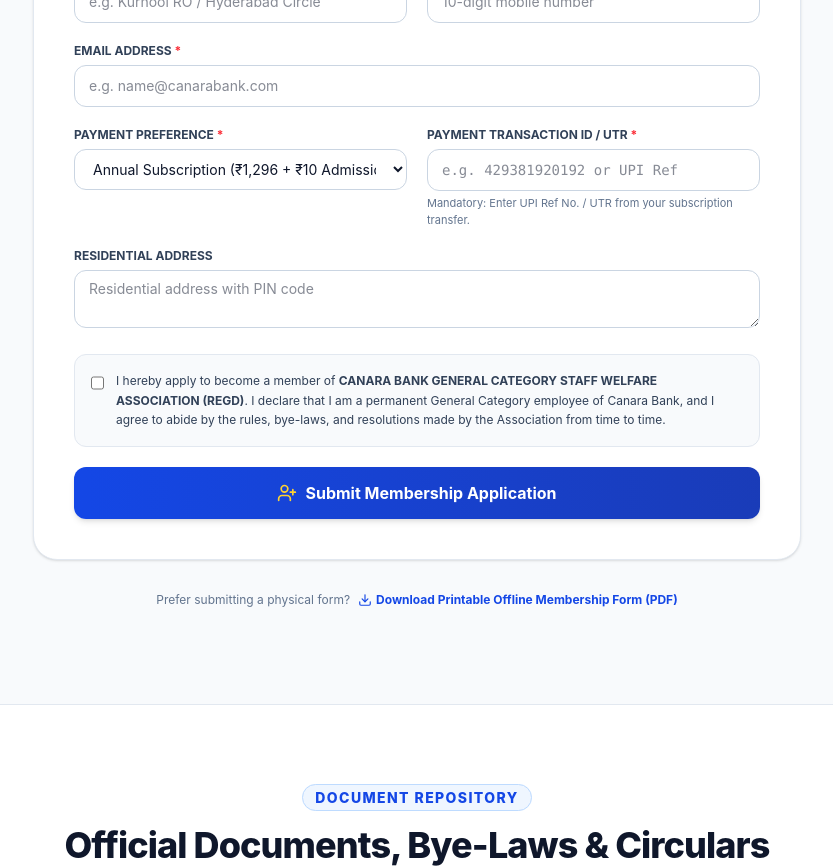
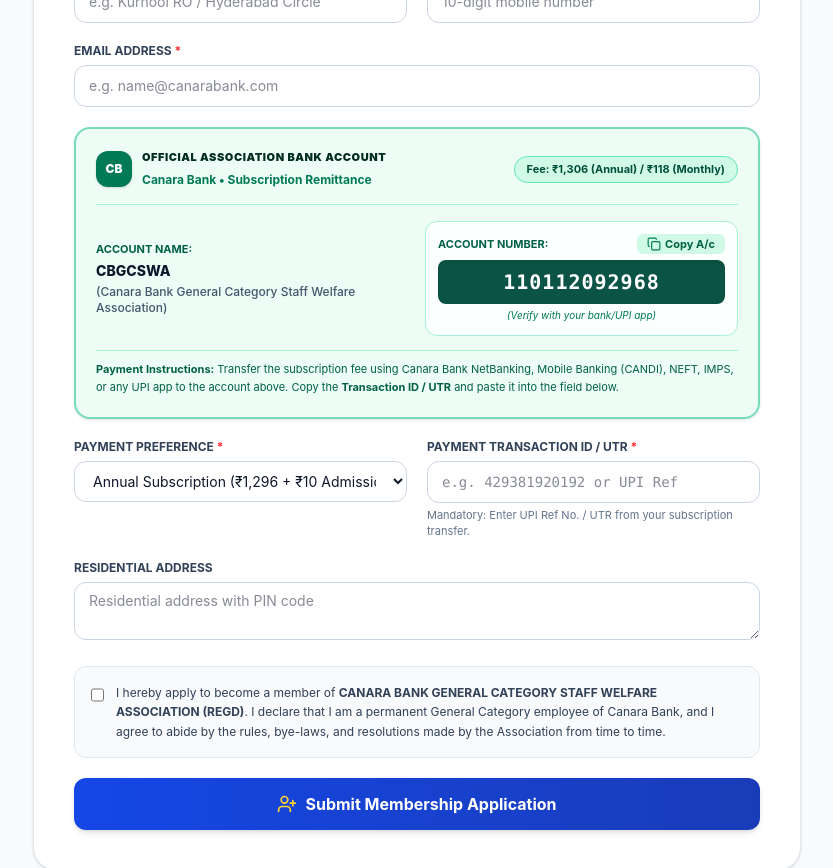
Before and after one commit to Farooqsmd/cbgcswa-portal, a React (Vite) app: page / in a window 1280 px wide. Shown: the part 6920-7788 px from the top of the page, without its empty margins (223-1056 px from the left). Built offline with nearby package versions, Linux system fonts and the light colour scheme.

Commit message:
Add official Canara Bank account details to Membership, Contact, and Footer

```diff
--- a/src/components/ContactSection.jsx
+++ b/src/components/ContactSection.jsx
@@ -1,8 +1,9 @@
 import React, { useState } from 'react';
-import { MapPin, Mail, Phone, Send, CheckCircle2, Building2, Clock } from 'lucide-react';
+import { MapPin, Mail, Phone, Send, CheckCircle2, Building2, Clock, Copy, Check, CreditCard } from 'lucide-react';
 import { associationInfo } from '../data/associationData';
 
 export default function ContactSection() {
+  const [copied, setCopied] = useState(false);
   const [formSubmitted, setFormSubmitted] = useState(false);
   const [formData, setFormData] = useState({
     name: '',
@@ -93,6 +94,78 @@ export default function ContactSection() {
                     <div className="text-[11px] text-slate-400 font-semibold uppercase">Availability</div>
                     <span className="font-semibold text-slate-700">Bank Working Hours &amp; Weekends</span>
                   </div>
+                </div>
+              </div>
+            </div>
+
+            {/* Official Bank Account Details */}
+            <div className="bg-emerald-50/90 border-2 border-emerald-500/40 p-6 rounded-2xl shadow-sm space-y-3.5">
+              <div className="flex items-center justify-between">
+                <div className="flex items-center gap-2">
+                  <div className="w-8 h-8 rounded-lg bg-emerald-700 text-white flex items-center justify-center font-bold text-xs shadow-sm">
+                    CB
+                  </div>
+                  <div>
+                    <span className="text-[11px] font-black uppercase text-emerald-950 tracking-wider block">
+                      Association Bank Account
+                    </span>
+                    <span className="text-[11px] text-emerald-700 font-semibold">
+                      Canara Bank Official Account
+                    </span>
+                  </div>
+                </div>
+                <button
+                  type="button"
+                  onClick={() => {
+                    navigator?.clipboard?.writeText(associationInfo.bankAccount?.accountNumber || '110112092968');
+                    setCopied(true);
+                    setTimeout(() => setCopied(false), 2500);
+                  }}
+                  className="text-xs font-bold text-emerald-800 hover:text-emerald-950 flex items-center gap-1 cursor-pointer bg-emerald-100 hover:bg-emerald-200 px-2.5 py-1 rounded-md transition-colors"
+                >
+                  {copied ? (
+                    <>
+                      <Check className="w-3.5 h-3.5 text-emerald-700" />
+                      <span>Copied!</span>
+                    </>
+                  ) : (
+                    <>
+                      <Copy className="w-3.5 h-3.5 text-emerald-700" />
+                      <span>Copy No.</span>
+                    </>
+                  )}
+                </button>
+              </div>
+
+              <div>
+                <span className="text-[11px] font-bold uppercase text-emerald-800 block mb-0.5">
+                  Account Name:
+                </span>
+                <div className="text-sm font-extrabold text-slate-900">
+                  {associationInfo.bankAccount.shortAccountName}
+                </div>
+                <div className="text-xs text-slate-600">
+                  (Canara Bank General Category Staff Welfare Association)
+                </div>
+              </div>
+
+              <div>
+                <span className="text-[11px] font-bold uppercase text-emerald-800 block mb-1">
+                  Account Number:
+                </span>
+                <div
+                  onClick={() => {
+                    navigator?.clipboard?.writeText(associationInfo.bankAccount?.accountNumber || '110112092968');
+                    setCopied(true);
+                    setTimeout(() => setCopied(false), 2500);
+                  }}
+                  title="Click to copy account number"
+                  className="bg-[#0b5345] hover:bg-[#084237] text-white font-mono font-black text-lg py-2 px-3 rounded-xl text-center tracking-wider shadow-inner cursor-pointer transition-colors"
+                >
+                  {associationInfo.bankAccount.accountNumber}
+                </div>
+                <div className="text-[10px] text-emerald-700 italic text-center mt-1">
+                  ({associationInfo.bankAccount.verificationNote})
                 </div>
               </div>
             </div>
--- a/src/components/Footer.jsx
+++ b/src/components/Footer.jsx
@@ -54,6 +54,9 @@ export default function Footer() {
             <div className="pt-2 space-y-1">
               <div>Email: <a href={`mailto:${associationInfo.email}`} className="text-amber-400 hover:underline">{associationInfo.email}</a></div>
               <div>Phone: <a href={`tel:${associationInfo.phone}`} className="text-white font-bold">{associationInfo.phone}</a></div>
+              <div className="text-slate-400 text-[11px] pt-1">
+                Canara Bank A/c: <span className="font-mono text-amber-300 font-bold">{associationInfo.bankAccount?.accountNumber || '110112092968'}</span>
+              </div>
             </div>
           </div>
         </div>
--- a/src/components/MembershipSection.jsx
+++ b/src/components/MembershipSection.jsx
@@ -16,7 +16,8 @@ import {
   X,
   UploadCloud,
   Lock,
-  ArrowRight
+  ArrowRight,
+  Copy
 } from 'lucide-react';
 import { associationInfo } from '../data/associationData';
 
@@ -54,7 +55,17 @@ export default function MembershipSection() {
   const [searchError, setSearchError] = useState('');
   const [updatingPhoto, setUpdatingPhoto] = useState(false);
   const [photoUpdateSuccess, setPhotoUpdateSuccess] = useState(false);
+  const [copiedAccount, setCopiedAccount] = useState(false);
   const cardPhotoInputRef = useRef(null);
+
+  const handleCopyAccountNo = () => {
+    const accNo = associationInfo.bankAccount?.accountNumber || '110112092968';
+    if (navigator?.clipboard?.writeText) {
+      navigator.clipboard.writeText(accNo);
+      setCopiedAccount(true);
+      setTimeout(() => setCopiedAccount(false), 2500);
+    }
+  };
 
   const GOOGLE_SCRIPT_URL = 'https://script.google.com/macros/s/AKfycbyBYqrpI9_1dLlVt69aOswwb-cdw_36AQa7LUzZGG-eiqFsyECWm0cgR7pVEckl7yoKuA/exec';
 
@@ -621,6 +632,82 @@ export default function MembershipSection() {
                         placeholder="e.g. name@canarabank.com"
                         className="w-full px-3.5 py-2.5 text-sm rounded-xl border border-slate-300 focus:border-blue-600 focus:ring-2 focus:ring-blue-100 outline-none transition-all"
                       />
+                    </div>
+
+                    {/* Official Association Bank Account Details Card */}
+                    <div className="bg-emerald-50/90 border-2 border-emerald-500/50 rounded-2xl p-5 shadow-sm">
+                      <div className="flex flex-col sm:flex-row sm:items-center justify-between gap-2.5 pb-3.5 border-b border-emerald-200">
+                        <div className="flex items-center gap-2.5">
+                          <div className="w-9 h-9 rounded-xl bg-emerald-700 text-white flex items-center justify-center font-black text-xs shadow-sm shrink-0">
+                            CB
+                          </div>
+                          <div>
+                            <span className="text-[11px] font-black uppercase tracking-wider text-emerald-950 block">
+                              Official Association Bank Account
+                            </span>
+                            <span className="text-xs text-emerald-700 font-bold">
+                              Canara Bank &bull; Subscription Remittance
+                            </span>
+                          </div>
+                        </div>
+                        <div className="text-[11px] font-bold text-emerald-900 bg-emerald-100 px-3 py-1 rounded-full border border-emerald-300 w-fit">
+                          Fee: &#8377;1,306 (Annual) / &#8377;118 (Monthly)
+                        </div>
+                      </div>
+
+                      <div className="pt-4 grid grid-cols-1 md:grid-cols-2 gap-4 items-center">
+                        <div className="space-y-1">
+                          <span className="text-[11px] font-bold uppercase text-emerald-800 block">
+                            Account Name:
+                          </span>
+                          <div className="text-sm font-extrabold text-slate-900 leading-snug">
+                            {associationInfo.bankAccount.shortAccountName}
+                          </div>
+                          <div className="text-xs text-slate-600 font-medium">
+                            (Canara Bank General Category Staff Welfare Association)
+                          </div>
+                        </div>
+
+                        <div className="bg-white/80 p-3 rounded-xl border border-emerald-200">
+                          <div className="flex items-center justify-between mb-1.5">
+                            <span className="text-[11px] font-bold uppercase text-emerald-800">
+                              Account Number:
+                            </span>
+                            <button
+                              type="button"
+                              onClick={handleCopyAccountNo}
+                              className="text-[11px] font-bold text-emerald-800 hover:text-emerald-950 flex items-center gap-1 cursor-pointer bg-emerald-100 hover:bg-emerald-200 px-2.5 py-0.5 rounded-md transition-colors"
+                            >
+                              {copiedAccount ? (
+                                <>
+                                  <Check className="w-3.5 h-3.5 text-emerald-700" />
+                                  <span>Copied!</span>
+                                </>
+                              ) : (
+                                <>
+                                  <Copy className="w-3.5 h-3.5 text-emerald-700" />
+                                  <span>Copy A/c</span>
+                                </>
+                              )}
+                            </button>
+                          </div>
+
+                          <div
+                            onClick={handleCopyAccountNo}
+                            title="Click to copy account number"
+                            className="bg-[#0b5345] hover:bg-[#084237] text-white font-mono font-black text-lg sm:text-xl py-2 px-3 rounded-lg text-center tracking-wider shadow-inner cursor-pointer transition-colors"
+                          >
+                            {associationInfo.bankAccount.accountNumber}
+                          </div>
+                          <div className="text-[10px] text-emerald-700 italic text-center mt-1">
+                            ({associationInfo.bankAccount.verificationNote})
+                          </div>
+                        </div>
+                      </div>
+
+                      <div className="mt-3.5 pt-2.5 border-t border-emerald-200 text-[11px] text-emerald-800 leading-relaxed">
+                        <strong>Payment Instructions:</strong> Transfer the subscription fee using Canara Bank NetBanking, Mobile Banking (CANDI), NEFT, IMPS, or any UPI app to the account above. Copy the <strong>Transaction ID / UTR</strong> and paste it into the field below.
+                      </div>
                     </div>
 
                     <div className="grid grid-cols-1 sm:grid-cols-2 gap-5">
--- a/src/data/associationData.js
+++ b/src/data/associationData.js
@@ -22,6 +22,13 @@ export const associationInfo = {
     admission: 10,
     monthly: 108,
     annual: 1296
+  },
+  bankAccount: {
+    accountName: 'CBGCSWA (Canara Bank General Category Staff Welfare Association)',
+    shortAccountName: 'CBGCSWA',
+    accountNumber: '110112092968',
+    bankName: 'Canara Bank',
+    verificationNote: 'Verify with your bank/UPI app'
   }
 };
 
```
